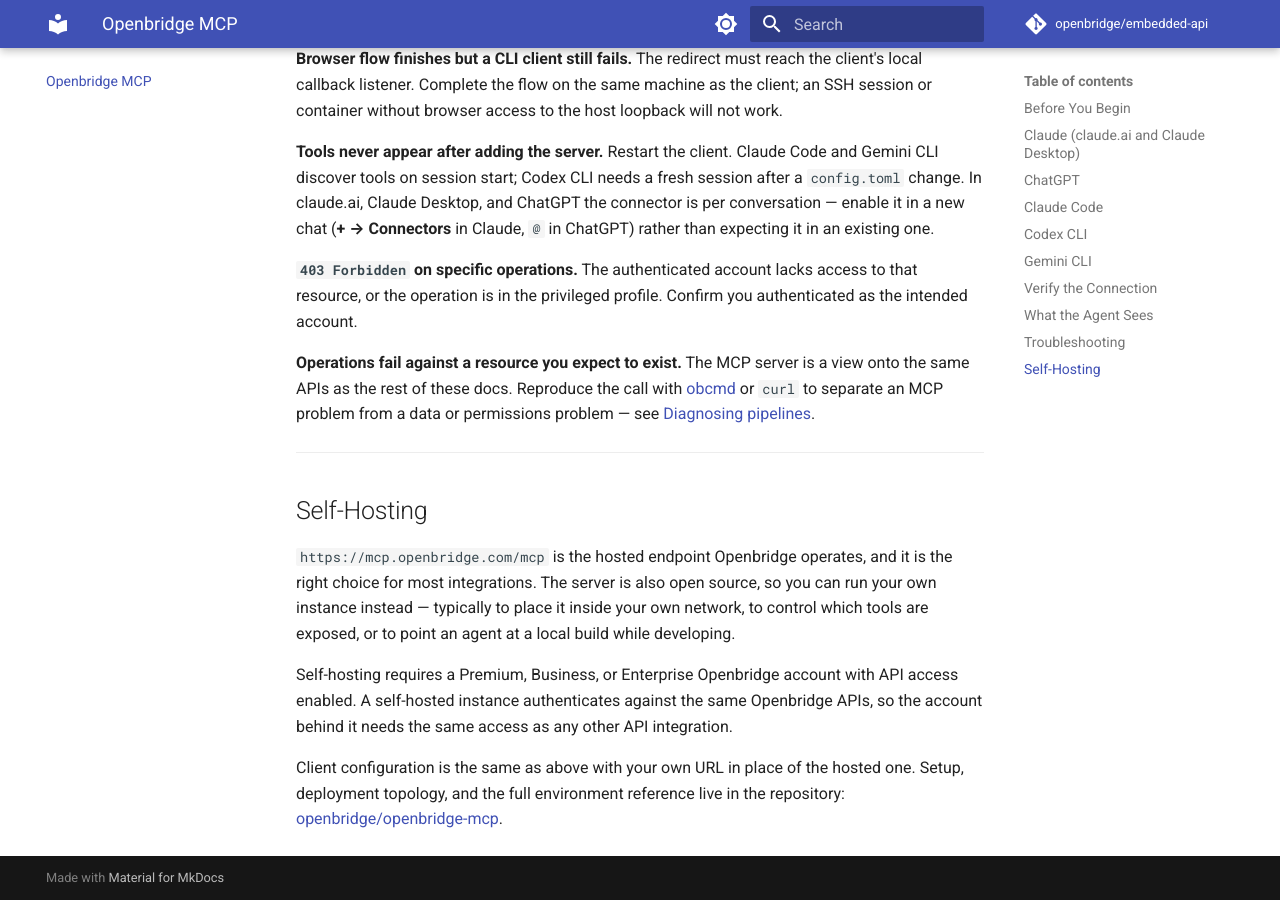
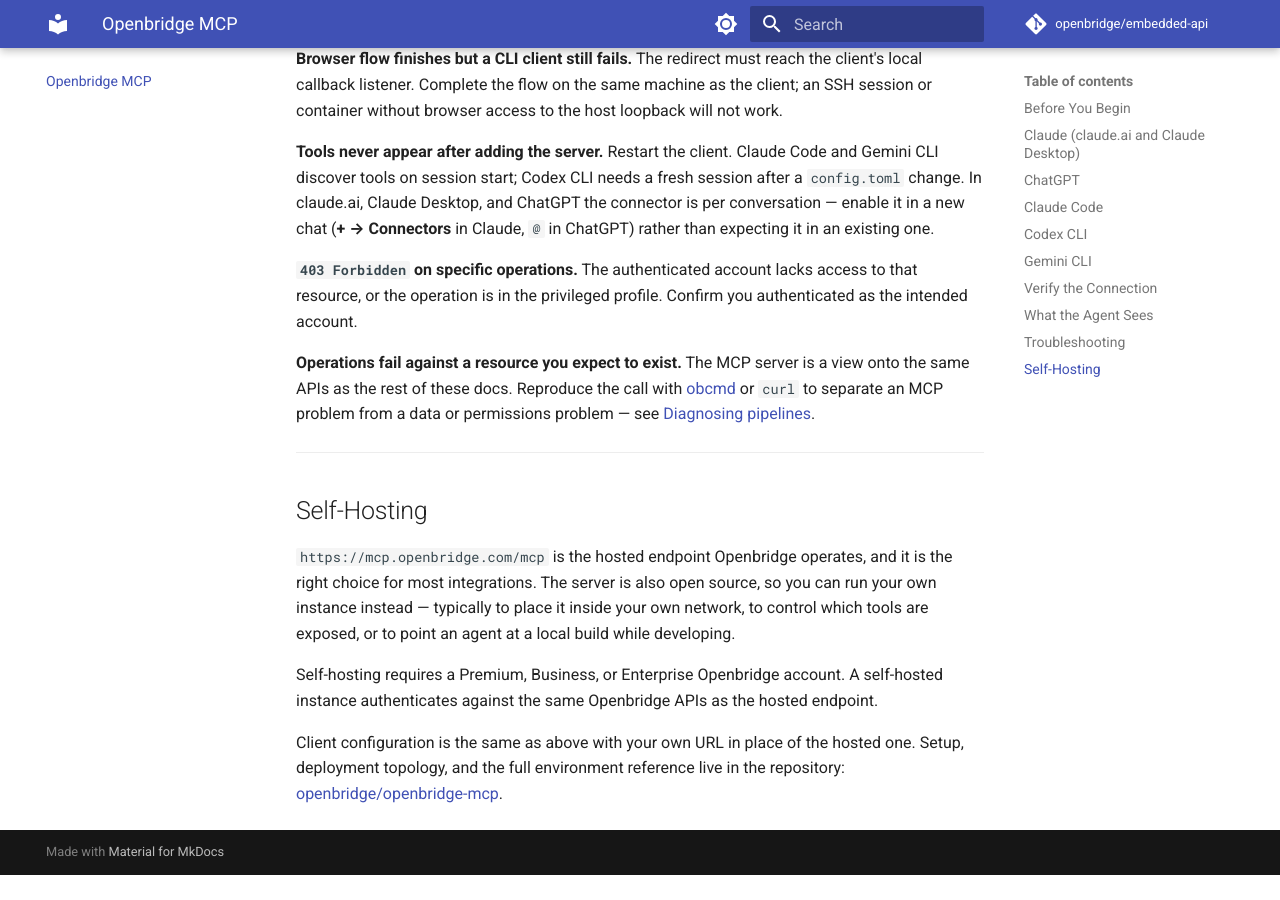
Before and after one commit to openbridge/embedded-api, an MkDocs documentation site: the page built from docs/mcp.md, in a window 1280 px wide and 900 px high, scrolled down 5784 px. Built offline with MkDocs 1.6.1 and Material for MkDocs 9.7.7, drawn with Linux system fonts in a browser that asks for light colours; comment, search, counter and statistics services are not loaded; after the commit the page ends 6659 px from its top, so only the background shows below that; some of the changed text lies outside the part shown.

Commit message:
docs: drop API-access-enablement claim from MCP guide

```diff
--- a/docs/mcp.md
+++ b/docs/mcp.md
@@ -13,7 +13,7 @@ The Openbridge MCP server exposes the Openbridge platform to AI agents and chat
 
 ## Before You Begin
 
-- An Openbridge account with API access enabled by the Openbridge team.
+- An Openbridge account.
 - For CLI clients, a browser on the machine running the client, for the OAuth consent step. Chat clients (claude.ai, Claude Desktop, ChatGPT) run the consent step in the browser you are already signed in with.
 
 You do **not** need a refresh token, API credential, or client ID. The server advertises its OAuth metadata at `/.well-known/oauth-protected-resource/mcp` and supports dynamic client registration, so clients register themselves and prompt you to sign in on first use.
@@ -230,6 +230,6 @@ Credential-returning and mutating operations — creating or cancelling subscrip
 
 `https://mcp.openbridge.com/mcp` is the hosted endpoint Openbridge operates, and it is the right choice for most integrations. The server is also open source, so you can run your own instance instead — typically to place it inside your own network, to control which tools are exposed, or to point an agent at a local build while developing.
 
-Self-hosting requires a Premium, Business, or Enterprise Openbridge account with API access enabled. A self-hosted instance authenticates against the same Openbridge APIs, so the account behind it needs the same access as any other API integration.
+Self-hosting requires a Premium, Business, or Enterprise Openbridge account. A self-hosted instance authenticates against the same Openbridge APIs as the hosted endpoint.
 
 Client configuration is the same as above with your own URL in place of the hosted one. Setup, deployment topology, and the full environment reference live in the repository: [openbridge/openbridge-mcp](https://github.com/openbridge/openbridge-mcp).
```
